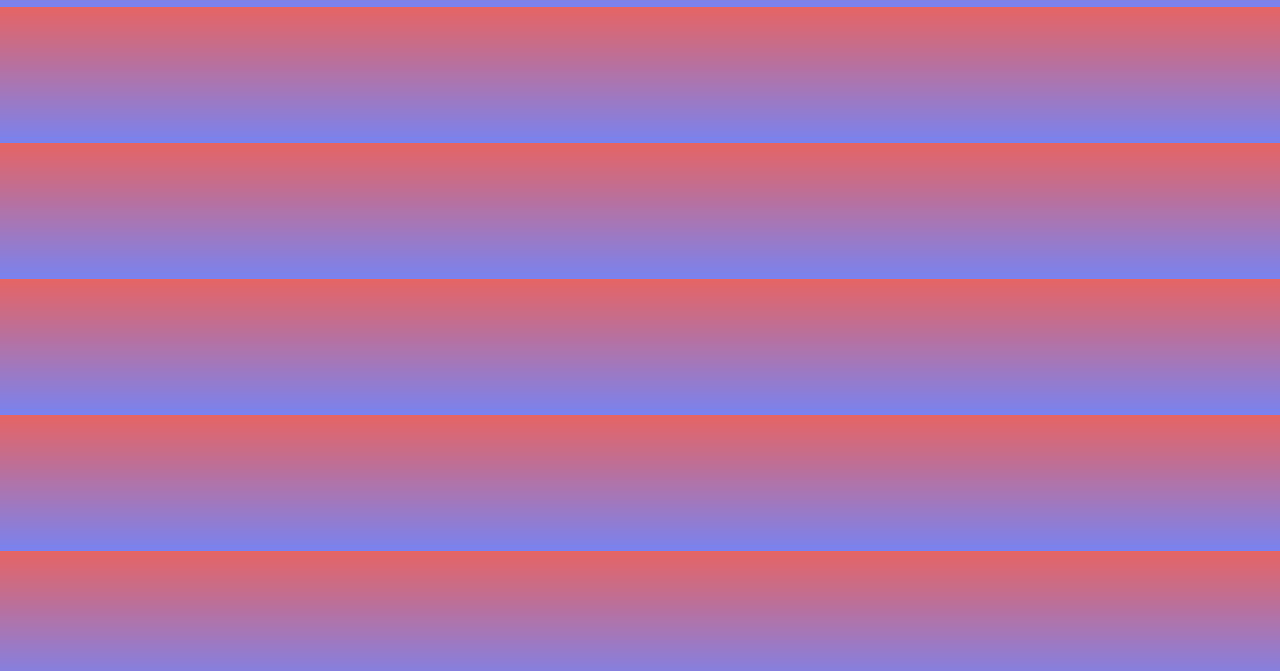
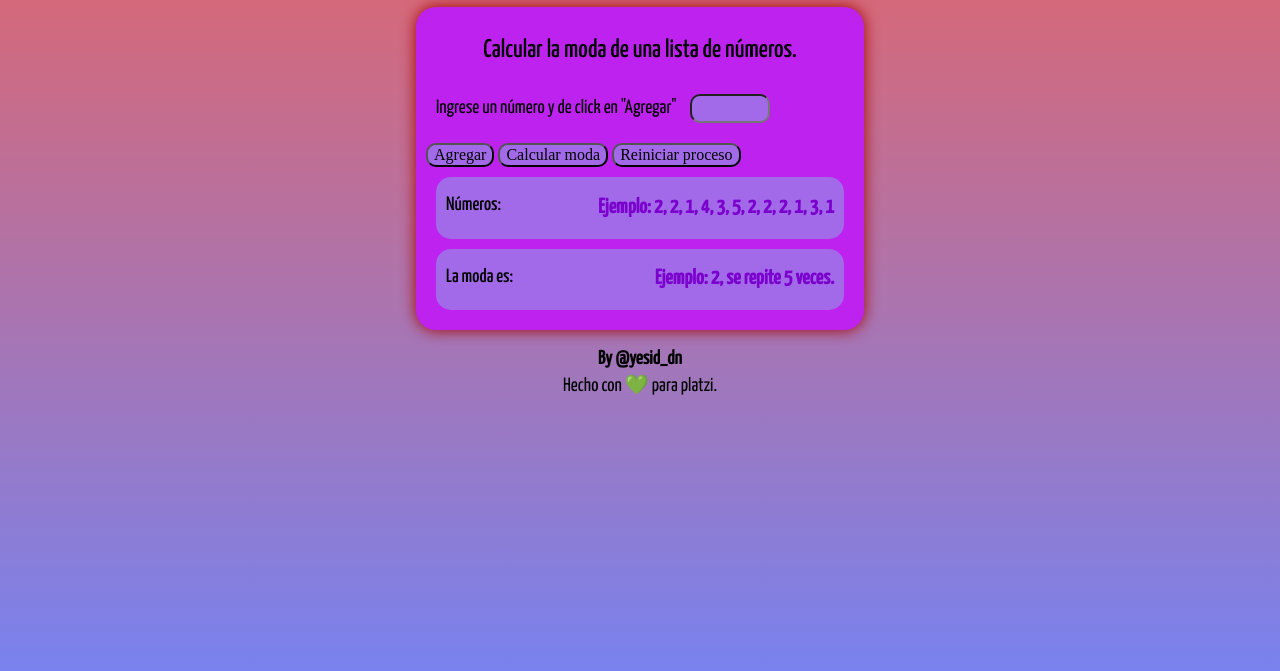
Before and after one commit to YesidPhe/practica-javascript, a plain HTML site: page practica3/moda.html in a window 1280 px wide. Shown: the part 129-800 px from the top of the page. Drawn offline with Linux system fonts and the light colour scheme.

Commit message:
Practica 3 terminada. Páginas de medina y moda terminadas. Todo listo con estilos incluidos.

```diff
--- a/practica3/css/styles.css
+++ b/practica3/css/styles.css
@@ -53,9 +53,8 @@
 
 /* Body */
 body {
-  background: linear-gradient(#e66464, #7982ee);
+  background: linear-gradient(#e66464, #7982ee) fixed;
   color: #000000;
-  height: auto;
 }
 
 .form {
--- a/practica3/moda.html
+++ b/practica3/moda.html
@@ -14,6 +14,43 @@
     <p class="header__text">Este es el tercer taller del curso practico de JavaScript</p>
   </header>
 
+  <main class="body">
+    <section class="form">
+      <h2 id="form__h2">Calcular la moda de una lista de números.</h2>
+      <form action="">
+        <div class="form__group">
+          <label for="number">Ingrese un número y de click en "Agregar"</label>
+          <input type="number" class="form__group__input-number" id="number">
+        </div>
+
+        <button class="btn" type="button" onclick="agregarNumero();">
+          Agregar
+        </button>
+        <button class="btn" type="button" onclick="calcularModa();">
+          Calcular moda
+        </button>
+        <button class="btn" type="button" onclick="reiniciar();">
+          Reiniciar proceso
+        </button>
+      </form>
+
+      <div class="result">
+        <p class="result__text">Números: </p>
+        <p class="result__number" id="result-number">Ejemplo: 2, 2, 1, 4, 3, 5, 2, 2, 2, 1, 3, 1</p>
+      </div>
+
+      <div class="result">
+        <p class="result__text">La moda es: </p>
+        <p class="result__number" id="result-moda"> Ejemplo: 2, se repite 5 veces.</p>
+      </div>
+    </section>
+  </main>
+
+  <footer>
+    <p class="footer__text bold">By @yesid_dn</p>
+    <p class="footer__text">Hecho con 💚 para platzi.</p>
+  </footer>
+
   <script src="./moda.js"></script>
 </body>
 </html>
--- a/practica3/moda.js
+++ b/practica3/moda.js
@@ -1,8 +1,26 @@
-const lista = [2, 2, 1, 4, 3, 5, 2, 2, 2, 1, 3, 1];
+let lista = [];
 
-const listaCount = {};
+let listaCount = {};
 
-function calcularModa(lista) {
+function reiniciar() {
+  lista = [];
+  listaCount = {};
+
+  document.getElementById("result-number").innerText =
+    "Ejemplo: 2, 2, 1, 4, 3, 5, 2, 2, 2, 1, 3, 1";
+  document.getElementById("result-moda").innerText = "Ejemplo: 2 se repite 5 veces.";
+}
+
+function agregarNumero() {
+  const inputNumer = document.getElementById("number");
+  const number = Number(inputNumer.value);
+  lista.push(number);
+
+  const writeNumber = document.getElementById("result-number");
+  writeNumber.innerText = lista.join(", ");
+}
+
+function calcularModa() {
   lista.map(function (elemento) {
     if (listaCount[elemento]) {
       listaCount[elemento] += 1;
@@ -16,7 +34,9 @@ function calcularModa(lista) {
   }); //convierte el objeto en un array
 
   const moda = listaArray[listaArray.length - 1];
-  return moda;
+
+   const writeModa = document.getElementById("result-moda");
+   writeModa.innerText = `${moda[0]}, se repite ${moda[1]} veces.`;
 }
 
 // function moda(arr) {
```
Also changed, not shown: practica3/mediana.html (+37 -0 lines), practica3/mediana.js (+25 -5 lines), practica3/ponderado.js (+7 -7 lines), practica3/promedio.js (+5 -8 lines).
